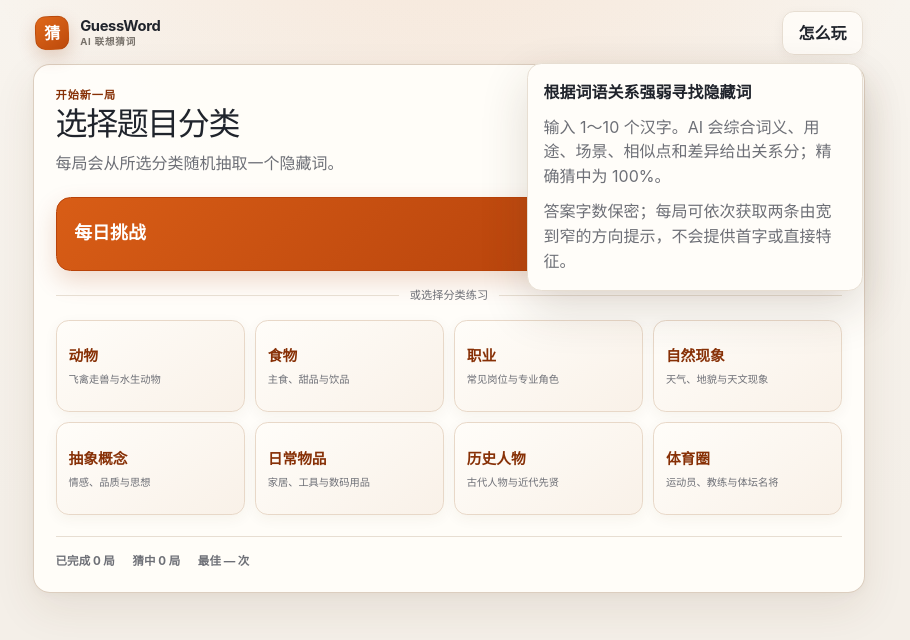
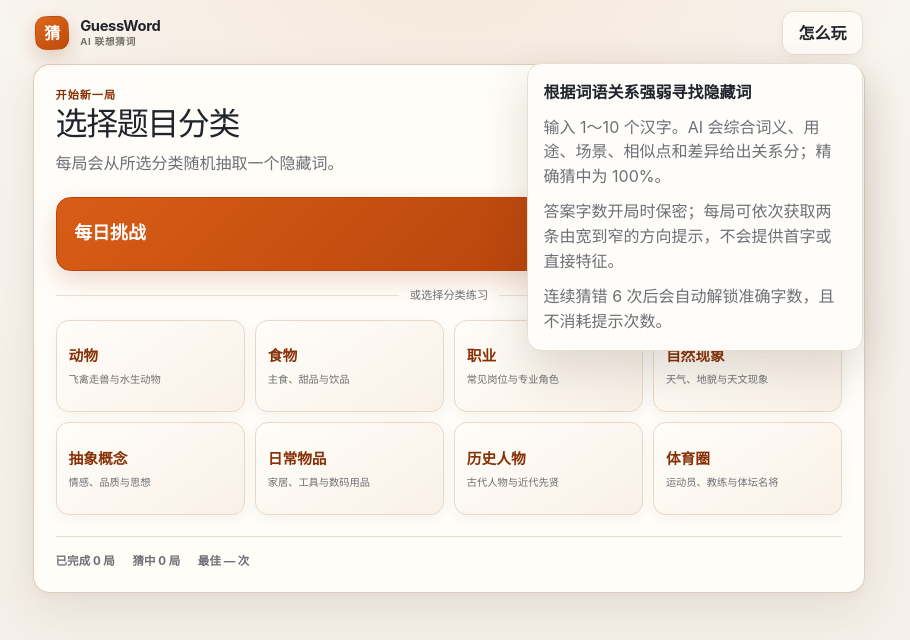
Before and after one commit to edison-labs/guess-word, a Next.js app in the folder webapp/: page / in a window 1280 px wide. Both pictures are taken after a click on the heading "怎么玩". Shown: the top 640 px of the page, without its empty margins (191-1101 px from the left). Built offline with nearby package versions, Linux system fonts and the light colour scheme.

Commit message:
feat: unlock answer length after six guesses

```diff
--- a/webapp/app/game-client.tsx
+++ b/webapp/app/game-client.tsx
@@ -2,6 +2,7 @@
 
 import { FormEvent, useCallback, useEffect, useMemo, useRef, useState } from 'react';
 import {
+  ANSWER_LENGTH_UNLOCK_GUESSES,
   GAME_CATEGORIES,
   MAX_HINT_COUNT,
   type GameCategory,
@@ -457,7 +458,8 @@ export default function GameClient() {
                     ? '输入 1～10 个汉字。AI 会综合词义、用途、场景、相似点和差异给出关系分；精确猜中为 100%。'
                     : '输入 1～10 个汉字，根据页面返回的测试关系分逐步尝试；精确猜中为 100%。'}
                 </p>
-                <p>答案字数保密；每局可依次获取两条由宽到窄的方向提示，不会提供首字或直接特征。</p>
+                <p>答案字数开局时保密；每局可依次获取两条由宽到窄的方向提示，不会提供首字或直接特征。</p>
+                <p>连续猜错 {ANSWER_LENGTH_UNLOCK_GUESSES} 次后会自动解锁准确字数，且不消耗提示次数。</p>
               </div>
             </details>
           </div>
@@ -550,6 +552,9 @@ export default function GameClient() {
                 <>
                   <div className="game-title-row">
                     <h1 id="game-title">{game.category} · 猜隐藏词</h1>
+                    {game.answerLength !== undefined && (
+                      <span className="rescue-length">救援线索 · {game.answerLength} 个字</span>
+                    )}
                   </div>
                   <p className="intro">从词义、用途、场景和相似点逐步接近答案。</p>
                 </>
--- a/webapp/app/globals.css
+++ b/webapp/app/globals.css
@@ -100,6 +100,7 @@ button, summary { cursor: pointer; }
 
 .game-title-row { display: flex; flex-wrap: wrap; align-items: center; justify-content: flex-start; gap: .55rem; margin-top: .35rem; }
 .game-title-row h1 { margin: 0; }
+.rescue-length { flex: none; padding: .25rem .5rem; border: 1px dashed #d99657; border-radius: 999px; background: #fff7e9; color: #8f451b; font-size: .66rem; font-weight: 800; }
 h1 { margin: .65rem 0 .25rem; font-size: clamp(1.55rem, 5vw, 2rem); line-height: 1.08; letter-spacing: -.045em; }
 .intro { margin: .22rem 0 .65rem; color: var(--muted); font-size: .8rem; line-height: 1.45; }
 
--- a/webapp/lib/contracts.ts
+++ b/webapp/lib/contracts.ts
@@ -2,6 +2,7 @@ export type GameStatus = 'active' | 'won' | 'abandoned';
 export type ScoringMode = 'test' | 'semantic';
 export type GameMode = 'random' | 'daily';
 export const MAX_HINT_COUNT = 2;
+export const ANSWER_LENGTH_UNLOCK_GUESSES = 6;
 
 export const GAME_CATEGORIES = [
   '动物',
@@ -51,6 +52,7 @@ export type PublicGame = {
   mode?: GameMode;
   dailyDate?: string;
   category: GameCategory;
+  answerLength?: number;
   startedAt: string;
   endedAt?: string;
   durationSeconds?: number;
--- a/webapp/lib/server/game-service.ts
+++ b/webapp/lib/server/game-service.ts
@@ -1,4 +1,4 @@
-import { MAX_HINT_COUNT } from '../contracts';
+import { ANSWER_LENGTH_UNLOCK_GUESSES, MAX_HINT_COUNT } from '../contracts';
 import type {
   ApiErrorCode,
   CreateGameResponse,
@@ -274,6 +274,9 @@ export class GameService {
       mode: game.mode ?? 'random',
       ...(game.dailyDate ? { dailyDate: game.dailyDate } : {}),
       category: question.category,
+      ...(game.status === 'active' && publicGuesses.length >= ANSWER_LENGTH_UNLOCK_GUESSES
+        ? { answerLength: question.length }
+        : {}),
       startedAt: new Date(game.startedAt).toISOString(),
       ...(endedAt === undefined
         ? {}
```
Also changed, not shown: 1 other file (tests, documents, lock files or other folders).
